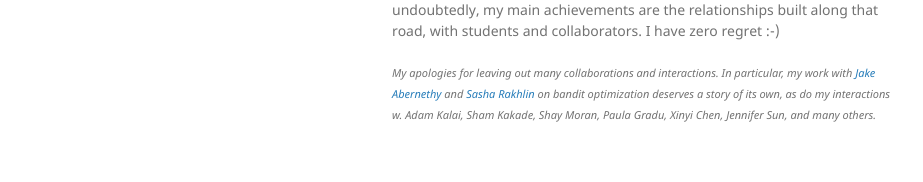
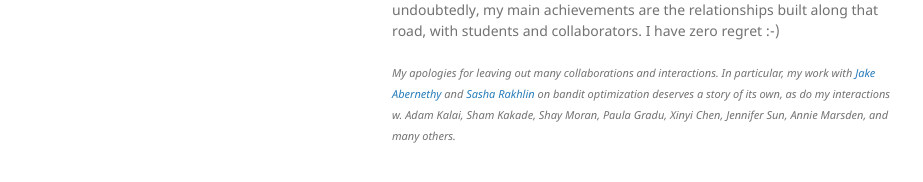
Before and after one commit to MinRegret/minregret.github.io, a Jekyll site: the page built from _posts/2026-09-16-two-decades-of-online-convex-optimization.md, in a window 1280 px wide and 900 px high, scrolled down 5180 px. Shown: the part 685-867 px from the top of the window, without its empty margins (178-1101 px from the left). Built offline with Jekyll 4.4.1, drawn with Linux system fonts in a browser that asks for light colours.

Commit message:
Update 2026-09-16-two-decades-of-online-convex-optimization.md

```diff
--- a/_posts/2026-09-16-two-decades-of-online-convex-optimization.md
+++ b/_posts/2026-09-16-two-decades-of-online-convex-optimization.md
@@ -121,4 +121,4 @@ Looking back, I don’t think it’s a coincidence that it all started due to my
 
 I’m very very happy with the science of OCO. It exceeded my expectations in all respects, mathematical elegance and practical relevance. But undoubtedly, my main achievements are the relationships built along that road, with students and collaborators. I have zero regret :-)
 
-<small> _My apologies for leaving out many collaborations and interactions. In particular, my work with [Jake Abernethy](https://jakeabernethy.github.io/) and [Sasha Rakhlin](https://www.mit.edu/~rakhlin/) on bandit optimization deserves a story of its own, as do my interactions w. Adam Kalai, Sham Kakade, Shay Moran, Paula Gradu, Xinyi Chen, Jennifer Sun, and many others._ </small>
+<small> _My apologies for leaving out many collaborations and interactions. In particular, my work with [Jake Abernethy](https://jakeabernethy.github.io/) and [Sasha Rakhlin](https://www.mit.edu/~rakhlin/) on bandit optimization deserves a story of its own, as do my interactions w. Adam Kalai, Sham Kakade, Shay Moran, Paula Gradu, Xinyi Chen, Jennifer Sun, Annie Marsden, and many others._ </small>
```
